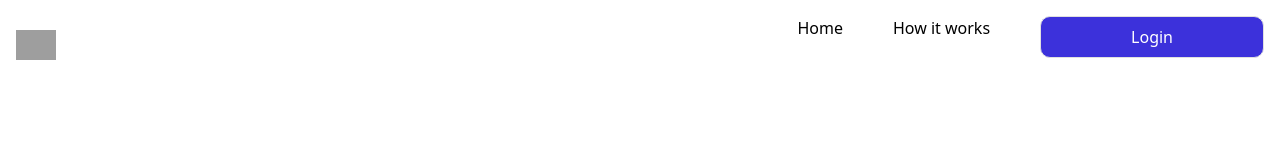
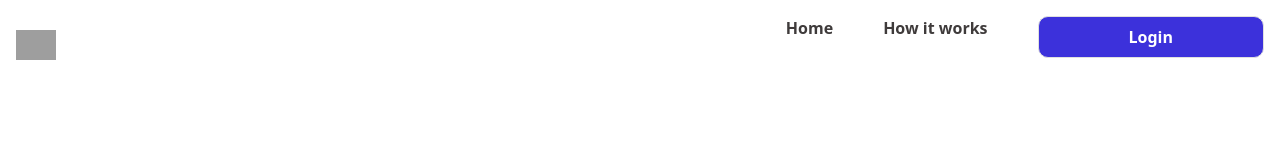
Before and after one commit to LidoHon/Evangadi-Forum-G2, a React (Vite) app in the folder Client/: page / in a window 1280 px wide. Shown: the top 160 px of the page. Built offline with nearby package versions, Linux system fonts and the light colour scheme; grey boxes are pictures that could not be loaded.

Commit message:
header-font-updated

```diff
--- a/Client/src/components/Header.css
+++ b/Client/src/components/Header.css
@@ -9,7 +9,7 @@
   position: sticky;
   top: 0;
   background-color: white;
-  color: black;
+  color: rgb(63, 59, 59);
   padding: 1rem;
   display: flex;
   justify-content: space-between;
@@ -25,6 +25,7 @@
   display: flex;
   gap: 50px;
   cursor: pointer;
+  font-weight: bold;
 }
 
 .header-container ul li:hover {
```
